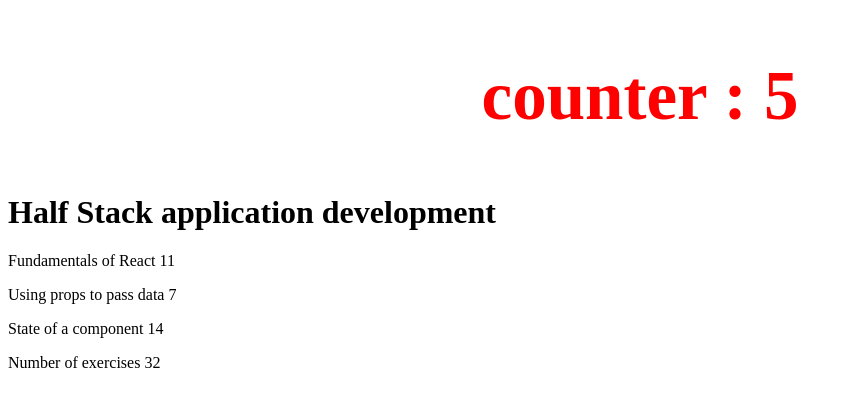
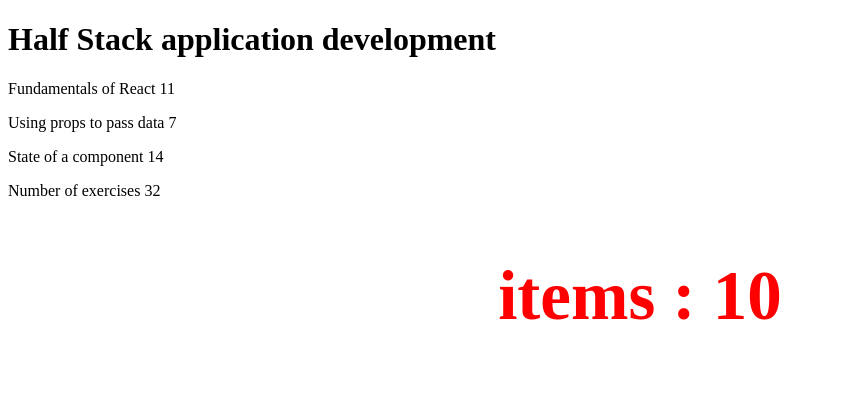
Before and after one commit to JabSYsEmb/Fullstack-By-Helsinki, a React (Create React App) app in the folder part1/courseinfo/: page / in a window 1280 px wide. Shown: the top 406 px of the page, without its empty margins (0-851 px from the left). Built offline with nearby package versions, Linux system fonts and the light colour scheme.

Commit message:
configure Hook element to a counter

```diff
--- a/part1/courseinfo/src/App.js
+++ b/part1/courseinfo/src/App.js
@@ -5,7 +5,7 @@
 * https://medium.com/poka-techblog/simplify-your-javascript-use-map-reduce-and-filter-bd02c593cc2d
 */
 
-import React from 'react';
+import React, { useState } from 'react';
 import './App.css';
 
 
@@ -17,9 +17,16 @@ const Total = (props) => <p> {props.course.msg} {props.course.parts.reduce((resu
 
 const Header  = (props) => <h1>{props.course.name}</h1>
 
-const Counter = (props) => <h2> counter : {props.counter}</h2>
+const Counter = ({course}) => {
 
-const App = (props) => {
+  return(
+  <>
+    <h2>{course.counter.msg}  {course.counter.counter} </h2>
+  </>)
+}
+
+const App = () => {
+
   const course = {
     name  : 'Half Stack application development',
     msg   : 'Number of exercises',
@@ -37,24 +44,24 @@ const App = (props) => {
         exercises : 14
       }
     ],
-    refresh_num   : 0
-  };
+    counter   : {
+      counter : useState(0),
+      msg     : "items :"
+    }
+  }
 
+  setTimeout(() => course.counter.counter[1](course.counter.counter[0] + 1),500)
+
+  console.log('rendering...', course.counter.counter)
   return (
     <div className="App-header">
-      < Counter counter={props.counter} />
       < Header  course={course} />
       < Content course={course} />
       < Total   course={course} />
+      < Counter course={course} />
     </div>
   )
 }
 
-const increse_refresh_num = () => {this.course.refresh_num+=1}
 
-const exporter ={
-  App,
-  increse_refresh_num
-}
-
-export default exporter;
+export default App;
--- a/part1/courseinfo/src/index.js
+++ b/part1/courseinfo/src/index.js
@@ -1,20 +1,12 @@
-import React from 'react';
+import React, {useState} from 'react';
 import ReactDOM from 'react-dom';
-import exporter from './App';
+import App from './App';
 import reportWebVitals from './reportWebVitals';
 
-const App = exporter.App;
-
-let counter=1;
-
-const refresh = () => ReactDOM.render(
-  <App counter={counter}/>,
+ReactDOM.render(
+  <App/>,
   document.getElementById('root'),
-);
-counter += 3
-refresh()
-counter += 1
-refresh()
+)
 
 // If you want to start measuring performance in your app, pass a function
 // to log results (for example: reportWebVitals(console.log))
```
Also changed, not shown: part1/courseinfo/src/logo.svg (deleted).
